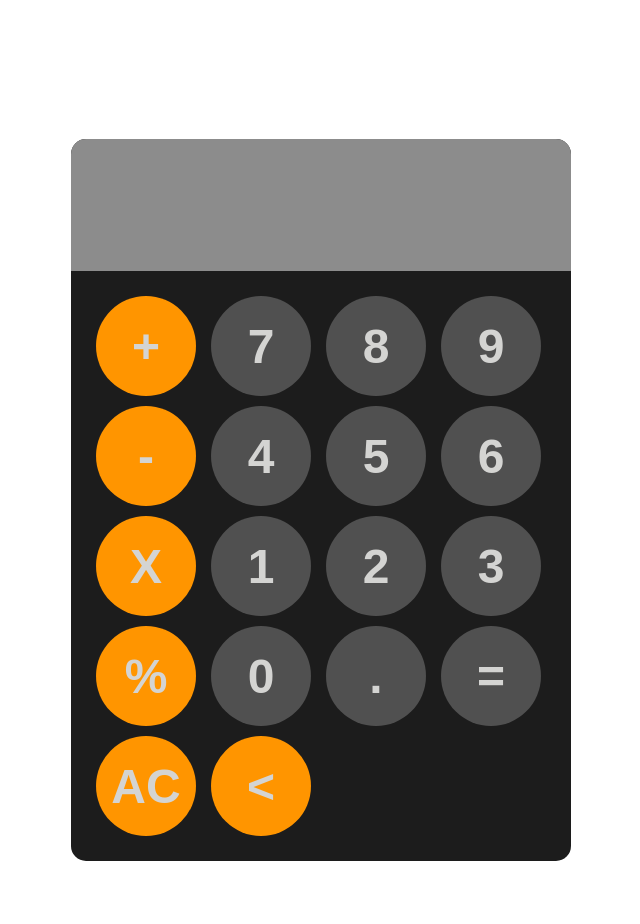
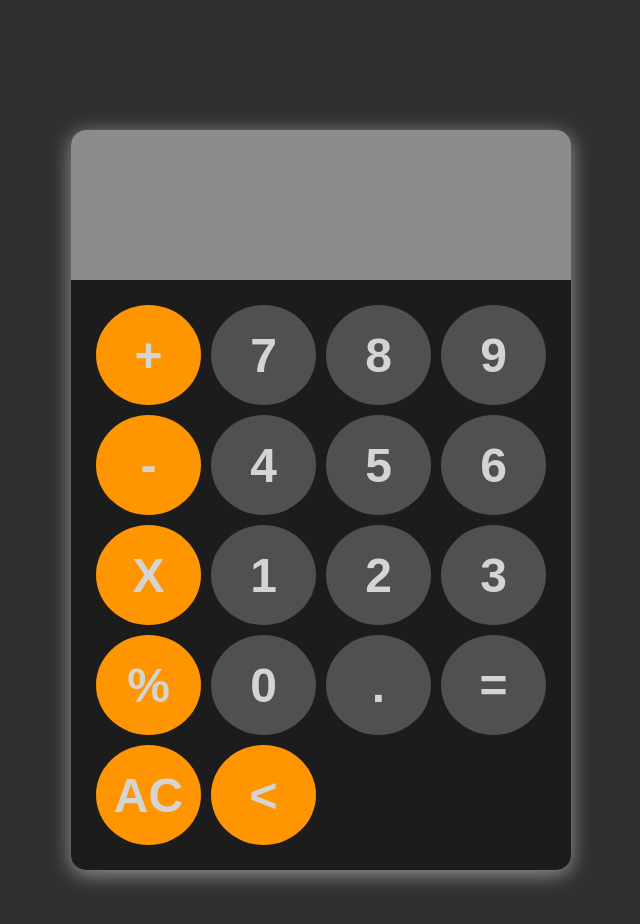
Before and after one commit to w4rdsallcaps/calculator_website, a plain HTML site: page index.html in a window 1280 px wide. Shown: the whole page, without its empty margins (319-959 px from the left). Drawn offline with Linux system fonts and the light colour scheme; a web font is replaced by a local one.

Commit message:
made it look cooler ig

```diff
--- a/script.js
+++ b/script.js
@@ -1,6 +1,3 @@
-
-//
-
 const display = document.getElementById("display");
 let isResultDisplayed = false;
 
--- a/style.css
+++ b/style.css
@@ -6,6 +6,7 @@ body{
     justify-content: center;
     align-items: center;
     height: 125vh;
+    background-color: #313030;
 }
 
 #calculator{
@@ -13,12 +14,14 @@ body{
     background-color: #1c1c1c;
     border-radius: 15px;
     max-width: 500px;
+    width: 90%;
     overflow: hidden;
+    box-shadow: 0px 4px 20px rgba(255, 255, 255, 0.5);
 }
 #display{
     width:100%;
     padding: 20px;
-    font-size:5rem;
+    font-size: 6rem;
     text-align: left;
     border: none;
     background-color:#8c8c8c;
@@ -33,9 +36,10 @@ body{
     padding: 25px;
 }
 button{
-    width: 100px;
+    width: 100%;
+    aspect-ratio: 1;
     height: 100px;
-    border-radius: 50px;
+    border-radius: 50%;
     border:none;
     background-color: #505050;
     color: #D4D4D2;
```
